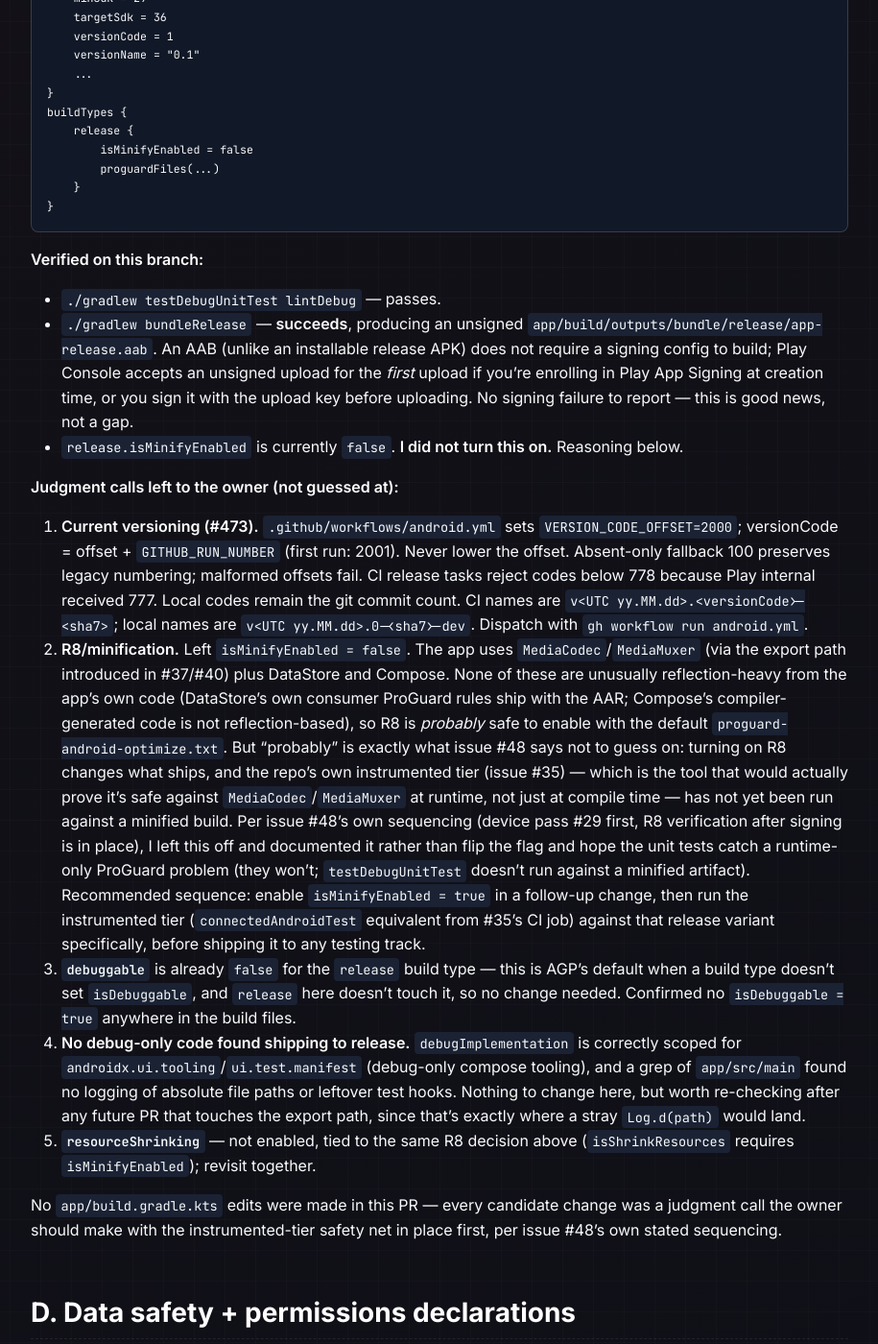
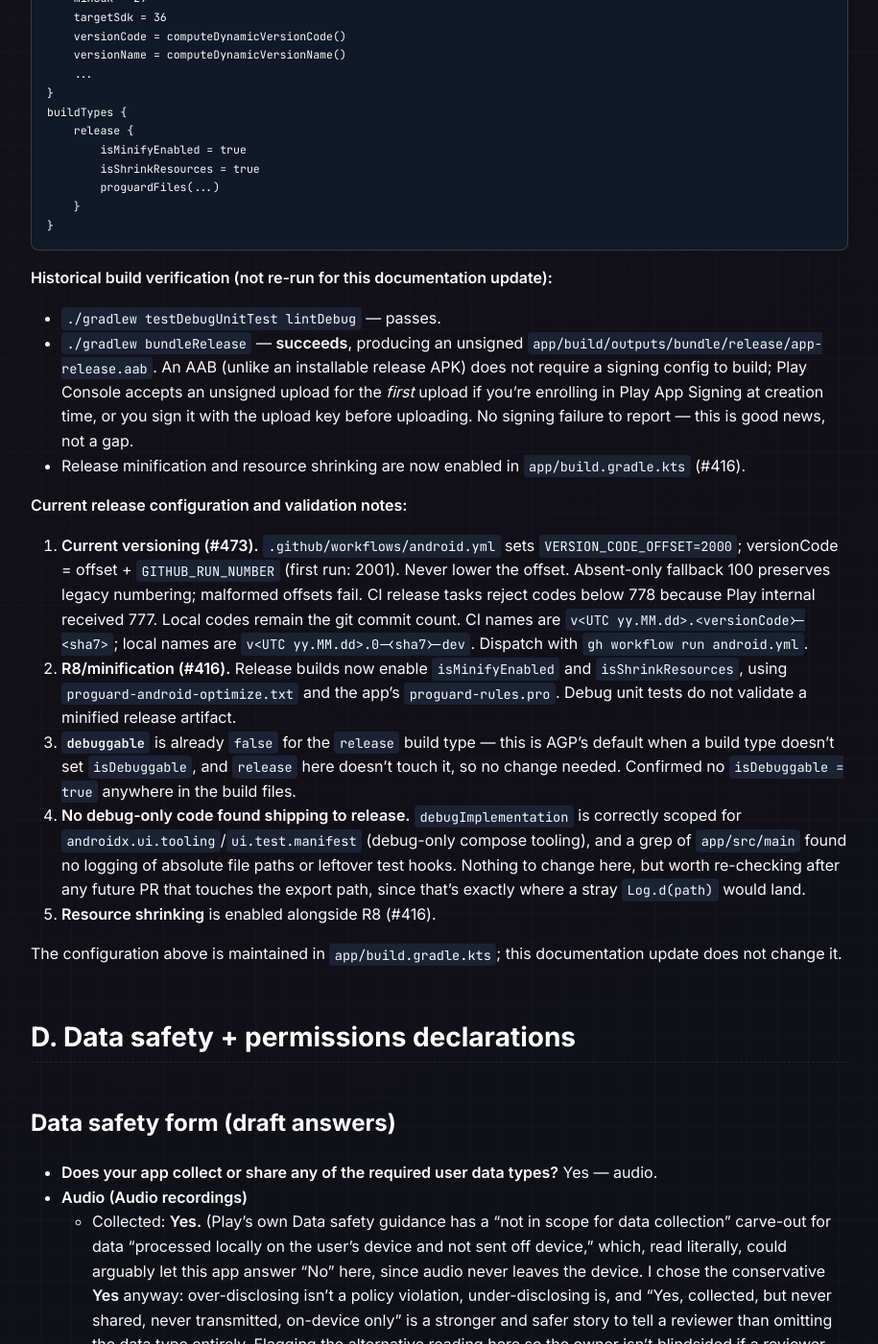
Before and after one commit to alexandre-machado/audio-blackbox, a Jekyll site: the page built from docs/release/play-store.md, in a window 1280 px wide and 1400 px high, scrolled down 2826 px. Shown: the whole window at 96% size, without its empty margins (182-1097 px from the left). Built offline with Jekyll 4.4.1, drawn with Linux system fonts in a browser that asks for light colours; our own code applies the rules of GitHub Pages for plain Markdown files; some of the changed text lies outside the part shown.

Commit message:
docs: correct the public claims that still disagreed with the app (#363)
Re-audit of every #361/#363 claim against the current main (157659d). Most were already fixed
by later PRs (#225 always-dark, #447 truthful copy, #467 memory ceiling, #458 ADTS Live,
#469 Opus, #476 early-bird). Still wrong, and fixed here:
- store-listing guidance on export/share formats: Save is .m4a (AAC) by default, with optional
  Opus .ogg; Live is a single .aac, playable while recording, with optional Opus .ogg;
- Module 4 UI spec: the free-plan Live limit was missing (the approved wording is kept);
- play-store.md: the version snapshot now follows the current scheme (versionCode =
  VERSION_CODE_OFFSET + run, versionName v{yy.MM.dd}.{code}-{sha7}), and the stale R8 note is
  reconciled;
- tiers.md: device-smoke export formats, including the script's still-open WAV-only header
  check.
The Play listings (distribution/**) are not touched here; their Opus/format wording is already
in draft #474.

Closes #363

Co-Authored-By: Claude Opus 5.5 <noreply@anthropic.com>
Claude-Session: https://claude.ai/code/session_01DAuwvqLMqUYR79G1y28TuE

````diff
--- a/docs/release/play-store.md
+++ b/docs/release/play-store.md
@@ -120,26 +120,27 @@ Mechanism (describing where secrets live, not generating anything):
 
 ## C. Release build config
 
-Historical initial configuration (versioning superseded below):
+Current version configuration (`app/build.gradle.kts`; computed on each build):
 
 ```kotlin
 defaultConfig {
     applicationId = "cc.machado.audioblackbox"
     minSdk = 29
     targetSdk = 36
-    versionCode = 1
-    versionName = "0.1"
+    versionCode = computeDynamicVersionCode()
+    versionName = computeDynamicVersionName()
     ...
 }
 buildTypes {
     release {
-        isMinifyEnabled = false
+        isMinifyEnabled = true
+        isShrinkResources = true
         proguardFiles(...)
     }
 }
 ```
 
-**Verified on this branch:**
+**Historical build verification (not re-run for this documentation update):**
 - `./gradlew testDebugUnitTest lintDebug` — passes.
 - `./gradlew bundleRelease` — **succeeds**, producing an unsigned
   `app/build/outputs/bundle/release/app-release.aab`. An AAB (unlike an installable
@@ -147,10 +148,9 @@ buildTypes {
   unsigned upload for the *first* upload if you're enrolling in Play App Signing at
   creation time, or you sign it with the upload key before uploading. No signing
   failure to report — this is good news, not a gap.
-- `release.isMinifyEnabled` is currently `false`. **I did not turn this on.**
-  Reasoning below.
+- Release minification and resource shrinking are now enabled in `app/build.gradle.kts` (#416).
 
-**Judgment calls left to the owner (not guessed at):**
+**Current release configuration and validation notes:**
 
 1. **Current versioning (#473).** `.github/workflows/android.yml` sets
    `VERSION_CODE_OFFSET=2000`; versionCode = offset + `GITHUB_RUN_NUMBER` (first run: 2001).
@@ -158,23 +158,9 @@ buildTypes {
    offsets fail. CI release tasks reject codes below 778 because Play internal received 777.
    Local codes remain the git commit count. CI names are `v<UTC yy.MM.dd>.<versionCode>-<sha7>`;
    local names are `v<UTC yy.MM.dd>.0-<sha7>-dev`. Dispatch with `gh workflow run android.yml`.
-2. **R8/minification.** Left `isMinifyEnabled = false`. The app uses
-   `MediaCodec`/`MediaMuxer` (via the export path introduced in #37/#40) plus
-   DataStore and Compose. None of these are unusually reflection-heavy from the
-   app's own code (DataStore's own consumer ProGuard rules ship with the AAR;
-   Compose's compiler-generated code is not reflection-based), so R8 is *probably*
-   safe to enable with the default `proguard-android-optimize.txt`. But "probably"
-   is exactly what issue #48 says not to guess on: turning on R8 changes what
-   ships, and the repo's own instrumented tier (issue #35) — which is the tool that
-   would actually prove it's safe against `MediaCodec`/`MediaMuxer` at runtime, not
-   just at compile time — has not yet been run against a minified build. Per issue
-   #48's own sequencing (device pass #29 first, R8 verification after signing is in
-   place), I left this off and documented it rather than flip the flag and hope the
-   unit tests catch a runtime-only ProGuard problem (they won't; `testDebugUnitTest`
-   doesn't run against a minified artifact). Recommended sequence: enable
-   `isMinifyEnabled = true` in a follow-up change, then run the instrumented tier
-   (`connectedAndroidTest` equivalent from #35's CI job) against that release
-   variant specifically, before shipping it to any testing track.
+2. **R8/minification (#416).** Release builds now enable `isMinifyEnabled` and
+   `isShrinkResources`, using `proguard-android-optimize.txt` and the app's
+   `proguard-rules.pro`. Debug unit tests do not validate a minified release artifact.
 3. **`debuggable`** is already `false` for the `release` build type — this is
    AGP's default when a build type doesn't set `isDebuggable`, and `release` here
    doesn't touch it, so no change needed. Confirmed no `isDebuggable = true`
@@ -185,12 +171,9 @@ buildTypes {
    or leftover test hooks. Nothing to change here, but worth re-checking after any
    future PR that touches the export path, since that's exactly where a stray
    `Log.d(path)` would land.
-5. **`resourceShrinking`** — not enabled, tied to the same R8 decision above
-   (`isShrinkResources` requires `isMinifyEnabled`); revisit together.
+5. **Resource shrinking** is enabled alongside R8 (#416).
 
-No `app/build.gradle.kts` edits were made in this PR — every candidate change
-was a judgment call the owner should make with the instrumented-tier safety net
-in place first, per issue #48's own stated sequencing.
+The configuration above is maintained in `app/build.gradle.kts`; this documentation update does not change it.
 
 ## D. Data safety + permissions declarations
 
@@ -269,12 +252,14 @@ foreground-service type:
 Draft functionality description for that form:
 
 > Audio Blackbox continuously buffers a rolling window of ambient audio in device
-> RAM (user-configurable in 5-minute steps, at least 5 minutes, up to a ceiling the
-> app computes from the device's available memory and the chosen quality preset,
-> per `DeviceMemoryBudget`), similar to a dashcam. Nothing
-> is written to disk automatically. The user starts and stops capture explicitly
-> via an in-app toggle, sees a persistent notification the entire time capture is
-> active, and can export the recent buffer to a file on demand. If the foreground
+> RAM (from 5 minutes, in 5-minute steps, up to the app's safe memory limit for
+> the chosen quality), similar to a dashcam. Settings shows the current limit,
+> derived from device memory by `DeviceMemoryBudget`, with no fixed duration cap.
+> Audio is written to storage when the user taps Save or starts Live. The user
+> arms capture with the REMOVE BEFORE FLIGHT tag or the recording switch, sees a
+> persistent notification while capture is active, and can stop capture explicitly.
+> Save exports buffered audio since the last save (the whole buffer the first time).
+> Live saves the buffered past and continues writing newly captured audio to one file. If the foreground
 > service were killed or the task deferred, the rolling buffer would be lost and
 > the user would be unable to recover audio from the preceding minutes — the
 > entire value of the app depends on the buffer surviving in the background
````
Also changed, not shown: docs/features/04-user-interface.md (+1 -1 lines), docs/release/store-listing.md (+1 -1 lines), docs/testing/tiers.md (+7 -2 lines).
